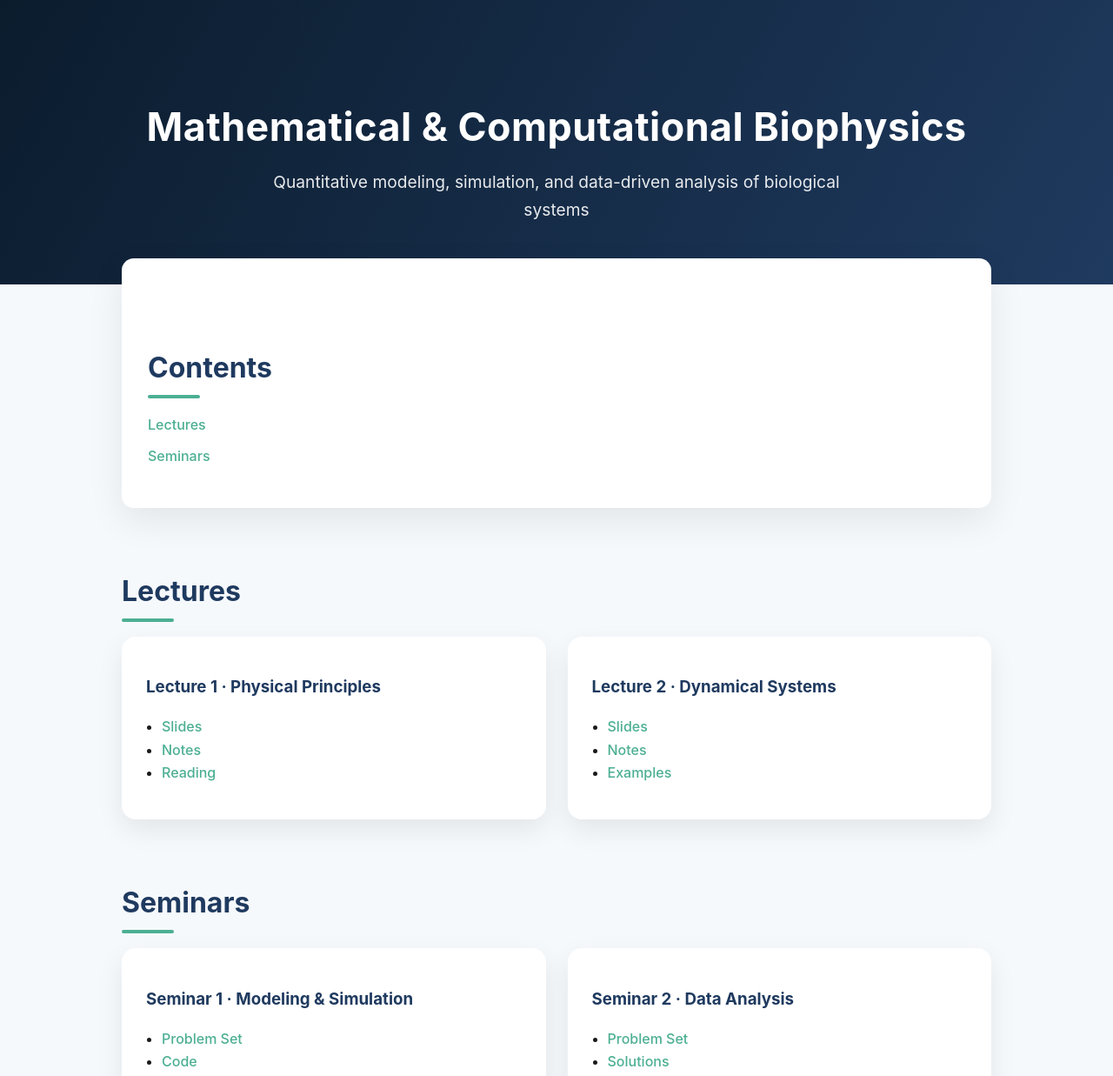
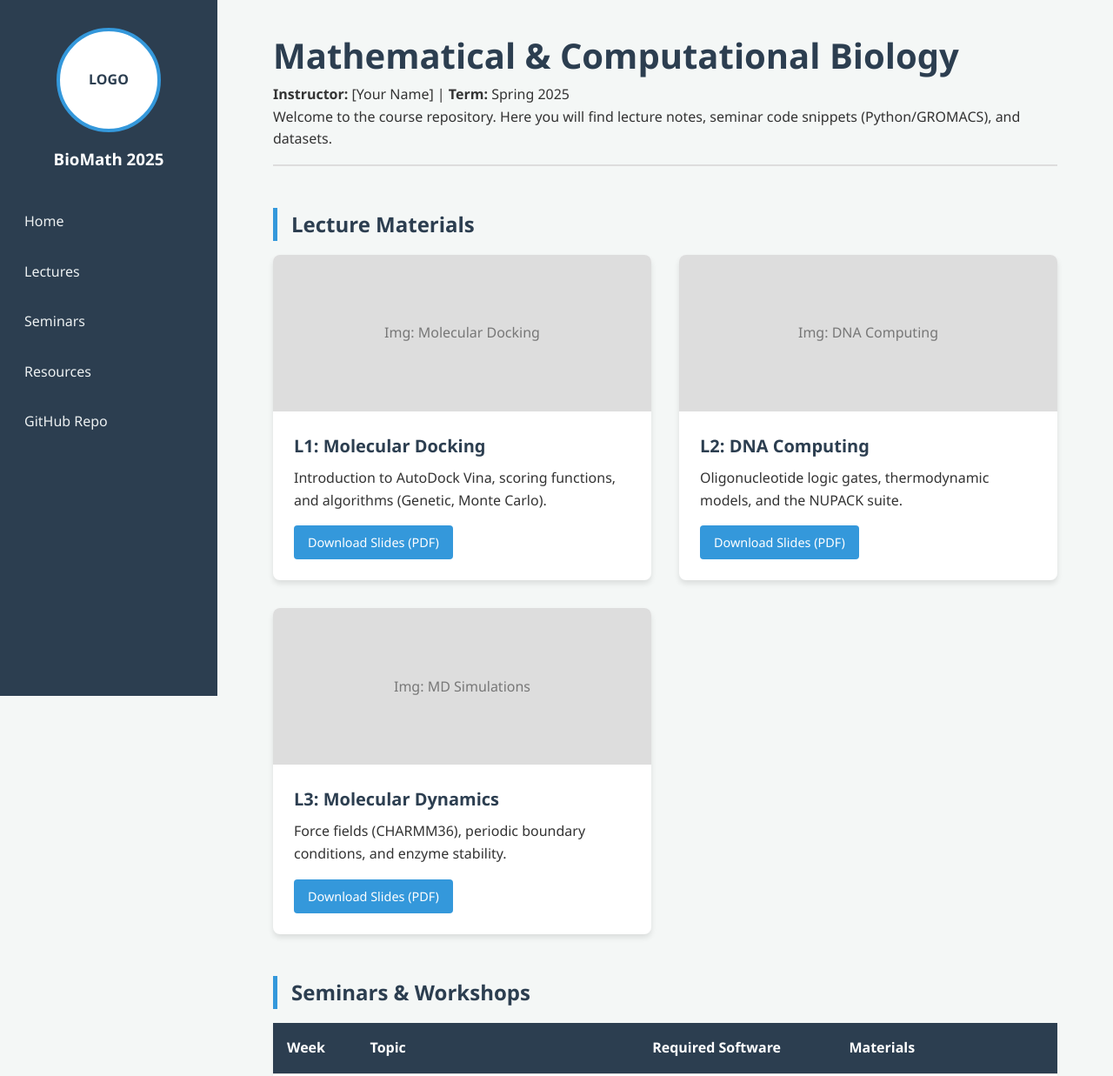
Before and after one commit to Vamgam/MACBP, a plain HTML site: page index.html in a window 1280 px wide. Shown: the top 1237 px of the page at 87% size. Drawn offline with Linux system fonts and the light colour scheme.

Commit message:
Revise index.html for course materials layout and style
Updated the structure and styling of the course materials page, including new CSS variables and layout adjustments.

```diff
--- a/index.html
+++ b/index.html
@@ -2,230 +2,318 @@
 <html lang="en">
 <head>
     <meta charset="UTF-8">
-  <title>Mathematical & Computational Biophysics</title>
     <meta name="viewport" content="width=device-width, initial-scale=1.0">
+    <title>Math & Comp Bio | Course Materials</title>
+    <style>
+        /* --- CSS VARIABLES & RESET --- */
+        :root {
+            --primary-color: #2c3e50;   /* Academic Dark Blue */
+            --accent-color: #3498db;    /* Science Blue */
+            --text-color: #333;
+            --bg-color: #f4f7f6;
+            --white: #ffffff;
+            --sidebar-width: 250px;
+        }
 
-  <style>
-    :root {
-      --dark-blue: #0b1c2d;
-      --mid-blue: #1f3a5f;
-      --teal: #4caf93;
-      --light-bg: #f6f9fc;
-      --card-bg: #ffffff;
-      --text: #1a1a1a;
-      --muted: #666;
+        * {
+            box-sizing: border-box;
+            margin: 0;
+            padding: 0;
         }
 
         body {
-      margin: 0;
-      font-family: "Inter", "Segoe UI", Roboto, Helvetica, Arial, sans-serif;
-      background: var(--light-bg);
-      color: var(--text);
-      line-height: 1.65;
+            font-family: 'Segoe UI', Tahoma, Geneva, Verdana, sans-serif;
+            line-height: 1.6;
+            color: var(--text-color);
+            background-color: var(--bg-color);
+            display: flex;
+            min-height: 100vh;
         }
 
-    /* ---------- Header ---------- */
-    header {
-      background: linear-gradient(120deg, var(--dark-blue), var(--mid-blue));
-      color: white;
-      padding: 80px 20px 70px;
-      text-align: center;
+        /* --- SIDEBAR (Table of Contents) --- */
+        .sidebar {
+            width: var(--sidebar-width);
+            background-color: var(--primary-color);
+            color: var(--white);
+            position: fixed;
+            height: 100vh;
+            padding: 2rem 1rem;
+            overflow-y: auto;
         }
 
-    header h1 {
-      font-size: 2.8em;
-      margin-bottom: 10px;
-      letter-spacing: 0.5px;
+        .logo-container {
+            text-align: center;
+            margin-bottom: 2rem;
         }
 
-    header p {
-      font-size: 1.2em;
-      max-width: 700px;
-      margin: auto;
-      opacity: 0.9;
+        .logo-placeholder {
+            width: 120px;
+            height: 120px;
+            background-color: var(--white);
+            border-radius: 50%;
+            margin: 0 auto 1rem;
+            display: flex;
+            align-items: center;
+            justify-content: center;
+            color: var(--primary-color);
+            font-weight: bold;
+            border: 4px solid var(--accent-color);
+            /* REPALCE THIS WITH YOUR IMAGE: background-image: url('images/logo.png'); */
         }
 
-    /* ---------- Layout ---------- */
-    main {
-      max-width: 1000px;
-      margin: auto;
-      padding: 50px 20px;
+        .nav-links {
+            list-style: none;
+        }
+
+        .nav-links li {
+            margin-bottom: 0.5rem;
+        }
+
+        .nav-links a {
+            color: #ecf0f1;
+            text-decoration: none;
+            display: block;
+            padding: 0.75rem;
+            border-radius: 4px;
+            transition: background 0.3s;
+        }
+
+        .nav-links a:hover {
+            background-color: var(--accent-color);
+        }
+
+        /* --- MAIN CONTENT --- */
+        .main-content {
+            margin-left: var(--sidebar-width);
+            flex: 1;
+            padding: 2rem 4rem;
+        }
+
+        header {
+            margin-bottom: 3rem;
+            border-bottom: 2px solid #ddd;
+            padding-bottom: 1rem;
+        }
+
+        h1 {
+            color: var(--primary-color);
+            font-size: 2.5rem;
         }
 
         h2 {
-      color: var(--mid-blue);
-      margin-top: 70px;
-      margin-bottom: 25px;
-      font-size: 2em;
-      position: relative;
+            color: var(--primary-color);
+            margin-top: 2rem;
+            margin-bottom: 1rem;
+            border-left: 5px solid var(--accent-color);
+            padding-left: 1rem;
         }
 
-    h2::after {
-      content: "";
-      position: absolute;
-      left: 0;
-      bottom: -8px;
-      width: 60px;
-      height: 4px;
-      background: var(--teal);
-      border-radius: 2px;
-    }
-
-    h3 {
-      color: var(--mid-blue);
-      margin-bottom: 10px;
-    }
-
-    /* ---------- TOC ---------- */
-    .toc {
-      background: var(--card-bg);
-      border-radius: 14px;
-      padding: 30px;
-      box-shadow: 0 15px 40px rgba(0,0,0,0.08);
-      margin-top: -80px;
-    }
-
-    .toc ul {
-      list-style: none;
-      padding-left: 0;
-    }
-
-    .toc li {
-      margin: 10px 0;
-    }
-
-    .toc a {
-      color: var(--teal);
-      font-weight: 500;
-      text-decoration: none;
-    }
-
-    .toc a:hover {
-      text-decoration: underline;
-    }
-
-    /* ---------- Cards ---------- */
-    .grid {
+        /* --- MATERIAL CARDS --- */
+        .grid-container {
             display: grid;
-      grid-template-columns: repeat(auto-fit, minmax(280px, 1fr));
-      gap: 25px;
+            grid-template-columns: repeat(auto-fit, minmax(300px, 1fr));
+            gap: 2rem;
+            margin-bottom: 3rem;
         }
 
         .card {
-      background: var(--card-bg);
-      border-radius: 16px;
-      padding: 25px 28px;
-      box-shadow: 0 12px 30px rgba(0,0,0,0.08);
-      transition: transform 0.3s ease, box-shadow 0.3s ease;
+            background: var(--white);
+            border-radius: 8px;
+            box-shadow: 0 4px 6px rgba(0,0,0,0.1);
+            overflow: hidden;
+            transition: transform 0.2s;
         }
 
         .card:hover {
-      transform: translateY(-6px);
-      box-shadow: 0 20px 45px rgba(0,0,0,0.12);
+            transform: translateY(-5px);
         }
 
-    .card ul {
-      padding-left: 18px;
+        .card-image {
+            height: 180px;
+            background-color: #ddd;
+            display: flex;
+            align-items: center;
+            justify-content: center;
+            color: #777;
+            /* REPLACE WITH: background-image: url('images/lecture1.jpg'); background-size: cover; */
         }
 
-    .card a {
-      color: var(--teal);
-      font-weight: 500;
-      text-decoration: none;
+        .card-content {
+            padding: 1.5rem;
         }
 
-    .card a:hover {
-      text-decoration: underline;
+        .card-title {
+            font-size: 1.25rem;
+            margin-bottom: 0.5rem;
+            color: var(--primary-color);
         }
 
-    /* ---------- Divider ---------- */
-    .divider {
-      height: 120px;
-      background: linear-gradient(to bottom, transparent, var(--light-bg));
+        .btn {
+            display: inline-block;
+            background-color: var(--accent-color);
+            color: white;
+            padding: 0.5rem 1rem;
+            text-decoration: none;
+            border-radius: 4px;
+            margin-top: 1rem;
+            font-size: 0.9rem;
         }
 
-    /* ---------- Footer ---------- */
-    footer {
-      text-align: center;
-      padding: 60px 20px;
-      color: var(--muted);
-      font-size: 0.95em;
+        .btn:hover {
+            background-color: #2980b9;
+        }
+
+        /* --- TABLE STYLES --- */
+        table {
+            width: 100%;
+            border-collapse: collapse;
+            margin-bottom: 2rem;
+            background: white;
+            box-shadow: 0 2px 4px rgba(0,0,0,0.05);
+        }
+
+        th, td {
+            padding: 1rem;
+            text-align: left;
+            border-bottom: 1px solid #ddd;
+        }
+
+        th {
+            background-color: var(--primary-color);
+            color: white;
+        }
+
+        /* --- RESPONSIVE --- */
+        @media (max-width: 768px) {
+            body { flex-direction: column; }
+            .sidebar { width: 100%; height: auto; position: relative; }
+            .main-content { margin-left: 0; padding: 1.5rem; }
         }
     </style>
 </head>
-
 <body>
 
-<header>
-  <h1>Mathematical & Computational Biophysics</h1>
-  <p>
-    Quantitative modeling, simulation, and data-driven analysis of biological systems
-  </p>
+    <!-- SIDEBAR NAVIGATION -->
+    <nav class="sidebar">
+        <div class="logo-container">
+            <!-- LOGO PLACEHOLDER -->
+            <div class="logo-placeholder">
+                LOGO
+            </div>
+            <h3>BioMath 2025</h3>
+        </div>
+        <ul class="nav-links">
+            <li><a href="#home">Home</a></li>
+            <li><a href="#lectures">Lectures</a></li>
+            <li><a href="#seminars">Seminars</a></li>
+            <li><a href="#resources">Resources</a></li>
+            <li><a href="https://github.com/yourusername/repo" target="_blank">GitHub Repo</a></li>
+        </ul>
+    </nav>
+
+    <!-- MAIN PAGE CONTENT -->
+    <main class="main-content">
+
+        <header id="home">
+            <h1>Mathematical & Computational Biology</h1>
+            <p><strong>Instructor:</strong> [Your Name] | <strong>Term:</strong> Spring 2025</p>
+            <p>Welcome to the course repository. Here you will find lecture notes, seminar code snippets (Python/GROMACS), and datasets.</p>
         </header>
 
-<main>
+        <!-- LECTURES SECTION -->
+        <section id="lectures">
+            <h2>Lecture Materials</h2>
+            <div class="grid-container">
 
-  <div class="toc">
-    <h2>Contents</h2>
-    <ul>
-      <li><a href="#lectures">Lectures</a></li>
-      <li><a href="#seminars">Seminars</a></li>
-    </ul>
+                <!-- Lecture 1 -->
+                <article class="card">
+                    <div class="card-image">
+                        <!-- Put 'docking.jpg' in your images folder -->
+                        <span>Img: Molecular Docking</span>
                     </div>
+                    <div class="card-content">
+                        <h3 class="card-title">L1: Molecular Docking</h3>
+                        <p>Introduction to AutoDock Vina, scoring functions, and algorithms (Genetic, Monte Carlo).</p>
+                        <a href="files/lecture1_docking.pdf" class="btn" download>Download Slides (PDF)</a>
+                    </div>
+                </article>
 
-  <section id="lectures">
-    <h2>Lectures</h2>
+                <!-- Lecture 2 -->
+                <article class="card">
+                    <div class="card-image">
+                        <span>Img: DNA Computing</span>
+                    </div>
+                    <div class="card-content">
+                        <h3 class="card-title">L2: DNA Computing</h3>
+                        <p>Oligonucleotide logic gates, thermodynamic models, and the NUPACK suite.</p>
+                        <a href="files/lecture2_dna.pdf" class="btn" download>Download Slides (PDF)</a>
+                    </div>
+                </article>
 
-    <div class="grid">
-      <div class="card" id="lecture1">
-        <h3>Lecture 1 · Physical Principles</h3>
-        <ul>
-          <li><a href="materials/lectures/lecture1-slides.pdf">Slides</a></li>
-          <li><a href="materials/lectures/lecture1-notes.pdf">Notes</a></li>
-          <li><a href="materials/lectures/lecture1-reading.pdf">Reading</a></li>
-        </ul>
+                <!-- Lecture 3 -->
+                <article class="card">
+                    <div class="card-image">
+                        <span>Img: MD Simulations</span>
                     </div>
+                    <div class="card-content">
+                        <h3 class="card-title">L3: Molecular Dynamics</h3>
+                        <p>Force fields (CHARMM36), periodic boundary conditions, and enzyme stability.</p>
+                        <a href="files/lecture3_md.pdf" class="btn" download>Download Slides (PDF)</a>
+                    </div>
+                </article>
 
-      <div class="card" id="lecture2">
-        <h3>Lecture 2 · Dynamical Systems</h3>
-        <ul>
-          <li><a href="materials/lectures/lecture2-slides.pdf">Slides</a></li>
-          <li><a href="materials/lectures/lecture2-notes.pdf">Notes</a></li>
-          <li><a href="materials/lectures/lecture2-examples.pdf">Examples</a></li>
-        </ul>
-      </div>
             </div>
         </section>
 
+        <!-- SEMINARS SECTION -->
         <section id="seminars">
-    <h2>Seminars</h2>
-
-    <div class="grid">
-      <div class="card" id="seminar1">
-        <h3>Seminar 1 · Modeling & Simulation</h3>
-        <ul>
-          <li><a href="materials/seminars/seminar1-tasks.pdf">Problem Set</a></li>
-          <li><a href="materials/seminars/seminar1-code.zip">Code</a></li>
-        </ul>
-      </div>
-
-      <div class="card" id="seminar2">
-        <h3>Seminar 2 · Data Analysis</h3>
-        <ul>
-          <li><a href="materials/seminars/seminar2-tasks.pdf">Problem Set</a></li>
-          <li><a href="materials/seminars/seminar2-solutions.pdf">Solutions</a></li>
-        </ul>
-      </div>
-    </div>
+            <h2>Seminars & Workshops</h2>
+            <table>
+                <thead>
+                    <tr>
+                        <th>Week</th>
+                        <th>Topic</th>
+                        <th>Required Software</th>
+                        <th>Materials</th>
+                    </tr>
+                </thead>
+                <tbody>
+                    <tr>
+                        <td>1</td>
+                        <td>Linux & Bash for Biologists</td>
+                        <td>Ubuntu / WSL</td>
+                        <td><a href="#">Script_Basics.sh</a></td>
+                    </tr>
+                    <tr>
+                        <td>2</td>
+                        <td>Python: Parsing PDB Files</td>
+                        <td>Python 3.9, NumPy</td>
+                        <td><a href="#">notebook_parser.ipynb</a></td>
+                    </tr>
+                    <tr>
+                        <td>3</td>
+                        <td>Running GROMACS on Cluster</td>
+                        <td>GROMACS 2024</td>
+                        <td><a href="#">mdp_files.zip</a></td>
+                    </tr>
+                </tbody>
+            </table>
         </section>
 
-</main>
+        <!-- RESOURCES SECTION -->
+        <section id="resources">
+            <h2>Useful Links</h2>
+            <ul>
+                <li><a href="https://www.gromacs.org/Documentation">GROMACS Documentation</a></li>
+                <li><a href="http://www.nupack.org/">NUPACK: Nucleic Acid Package</a></li>
+                <li><a href="https://vina.scripps.edu/">AutoDock Vina Manual</a></li>
+            </ul>
+        </section>
 
         <footer>
-  © 2025 · Mathematical & Computational Biophysics
-  <br>
-  Hosted on GitHub Pages
+            <p>&copy; 2025 [Your Name]. Hosted on GitHub Pages.</p>
         </footer>
 
+    </main>
 </body>
 </html>
```
Lines whose indentation alone changed are shown as unchanged.
